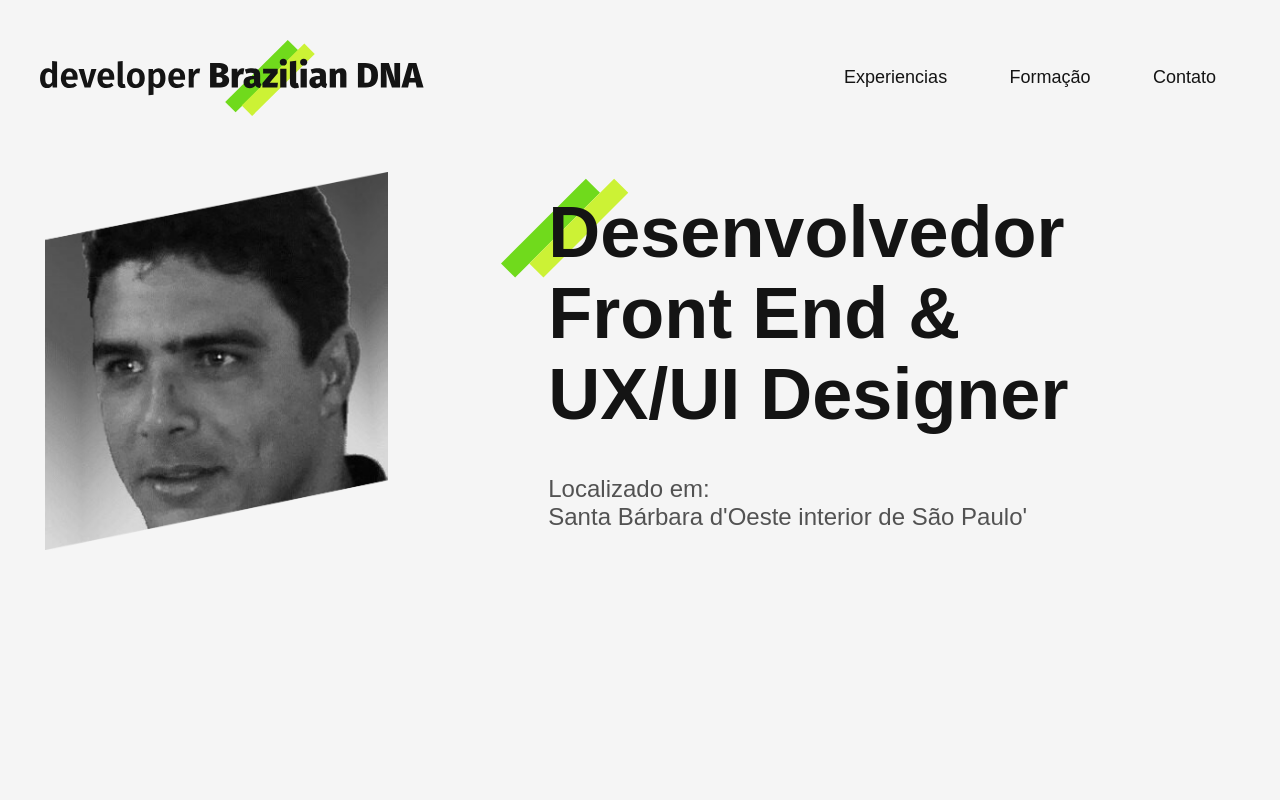
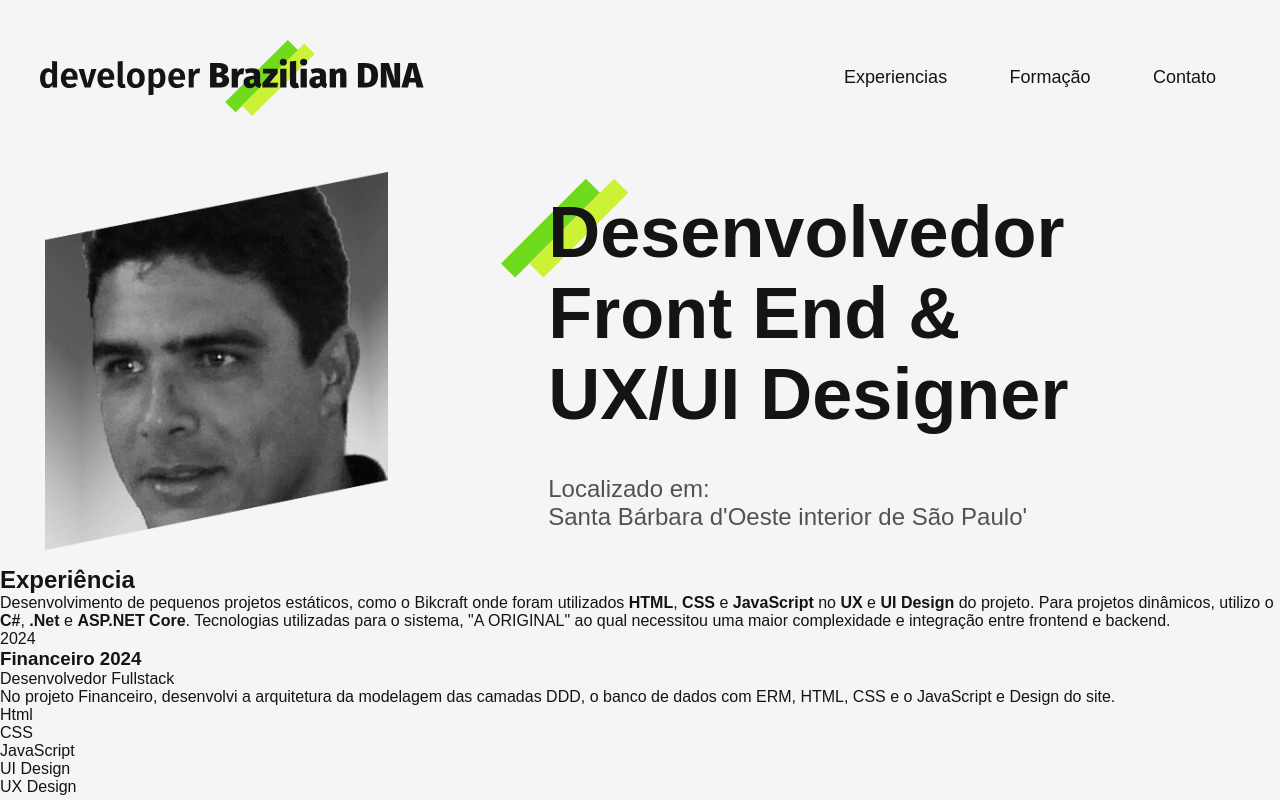
Before and after one commit to developersoftwarebrazil/portfolio-angular-2025, an Angular app: page / in a window 1280 px wide. Built offline with nearby package versions, Linux system fonts and the light colour scheme.

Commit message:
Create experience section, defined its structure, create academy section, folder sections and change directory folder of intro section main experience section to folder sections

```diff
--- a/src/app/app.component.html
+++ b/src/app/app.component.html
@@ -1,3 +1,4 @@
 <app-navbar/>
 <app-intro/>
+<app-experience id="experience"/>
 <router-outlet/>
--- a/src/app/app.component.ts
+++ b/src/app/app.component.ts
@@ -2,7 +2,8 @@ import { Component } from '@angular/core';
 import { CommonModule } from '@angular/common';
 import { RouterOutlet } from '@angular/router';
 import { NavbarComponent } from './components/navbar/navbar.component';
-import { IntroComponent } from './components/intro/intro.component';
+import { IntroComponent } from './sections/intro/intro.component';
+import { ExperienceComponent } from './sections/experience/experience.component';
 
 @Component({
   selector: 'app-root',
@@ -12,6 +13,7 @@ import { IntroComponent } from './components/intro/intro.component';
     RouterOutlet,
     NavbarComponent,
     IntroComponent,
+    ExperienceComponent
   ],
   templateUrl: './app.component.html',
   styleUrls: ['./app.component.scss']
--- /dev/null
+++ b/src/app/sections/academy/academy.component.html
@@ -0,0 +1 @@
+<p>academy works!</p>
--- /dev/null
+++ b/src/app/sections/experience/experience.component.html
@@ -0,0 +1,30 @@
+<section id="experience" class="experience" aria-label="experience">
+  <div class="eperience-subtitle">
+    <h2>Experiência</h2>
+  </div>
+  <div>
+    <p class="experience-title">
+      Desenvolvimento de pequenos projetos estáticos, como o Bikcraft onde foram utilizados <strong>HTML</strong>, <strong>CSS</strong> e <strong>JavaScript</strong> no <strong>UX</strong> e <strong>UI Design</strong> do projeto. Para projetos dinâmicos, utilizo o <strong>C#</strong>, <strong>.Net</strong> e <strong>ASP.NET Core</strong>.
+      Tecnologias utilizadas para o sistema, "A ORIGINAL" ao qual necessitou uma maior complexidade e integração entre frontend e backend.
+    </p>
+
+    <span class="experience-project-year">2024</span>
+    <div class="experience-project content">
+      <div class="experience-project title">
+        <h3>Financeiro 2024</h3>
+      </div>
+      <span class="experience-project-title">Desenvolvedor Fullstack</span>
+      <p class="experience-project-text">
+        No projeto Financeiro, desenvolvi a arquitetura da modelagem das camadas DDD, o banco de dados com ERM, HTML, CSS e o JavaScript e Design do site.
+      </p>
+    </div>
+  </div>
+  <ul>
+    <li>Html</li>
+    <li>CSS</li>
+    <li>JavaScript</li>
+    <li>UI Design</li>
+    <li>UX Design</li>
+    <li></li>
+  </ul>
+</section>
```
Also changed, not shown: src/app/sections/academy/academy.component.ts (added, +12 -0 lines), src/app/sections/experience/experience.component.ts (added, +12 -0 lines), src/app/sections/academy/academy.component.scss (added), src/app/sections/experience/experience.component.scss (added), src/app/sections/intro/intro.component.html (renamed from src/app/components/intro/intro.component.html), src/app/sections/intro/intro.component.scss (renamed from src/app/components/intro/intro.component.scss), src/app/sections/intro/intro.component.ts (renamed from src/app/components/intro/intro.component.ts).
